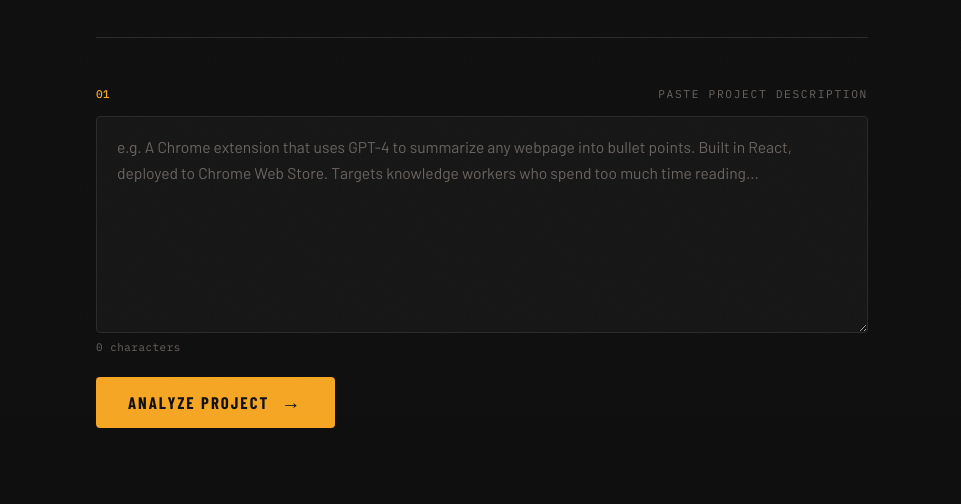
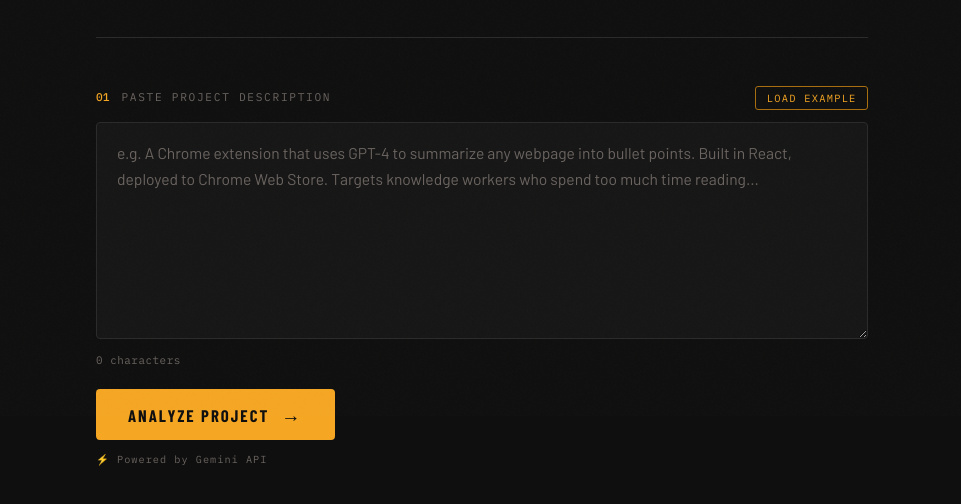
Before and after one commit to Fnd4/ai-scout-lite, a website: page index.html in a window 1280 px wide. Shown: the part 384-888 px from the top of the page, without its empty margins (158-1119 px from the left). Drawn offline with nearby package versions, Linux system fonts and the light colour scheme; a web font is replaced by a local one.

Commit message:
Make load example button visible

```diff
--- a/index.html
+++ b/index.html
@@ -38,21 +38,27 @@
     <section class="input-section">
       <div class="input-wrapper">
         <div class="input-label">
-          <span class="label-num">01</span>
-          <span class="label-text">PASTE PROJECT DESCRIPTION</span>
+          <div class="input-label-left">
+            <span class="label-num">01</span>
+            <span class="label-text">PASTE PROJECT DESCRIPTION</span>
+          </div>
+          <button id="loadExampleBtn" class="load-example-btn">LOAD EXAMPLE</button>
         </div>
         <textarea
           id="projectInput"
           placeholder="e.g. A Chrome extension that uses GPT-4 to summarize any webpage into bullet points. Built in React, deployed to Chrome Web Store. Targets knowledge workers who spend too much time reading..."
           rows="7"
         ></textarea>
-        <div class="char-count" id="charCount">0 characters</div>
+        <div class="input-meta">
+          <div class="char-count" id="charCount">0 characters</div>
+        </div>
       </div>
 
       <button id="analyzeBtn" class="analyze-btn">
         <span class="btn-label">ANALYZE PROJECT</span>
         <span class="btn-arrow">→</span>
       </button>
+      <div class="gemini-badge">⚡ Powered by Gemini API</div>
     </section>
 
     <section class="result-section" id="resultSection">
@@ -130,6 +136,12 @@
             <div class="field-value next-step-value" id="nextStep"></div>
           </div>
 
+          <div class="copy-row">
+            <button id="copyBtn" class="copy-btn">
+              <span class="copy-btn-label">COPY REPORT</span>
+            </button>
+          </div>
+
         </div>
       </div>
     </section>
```
